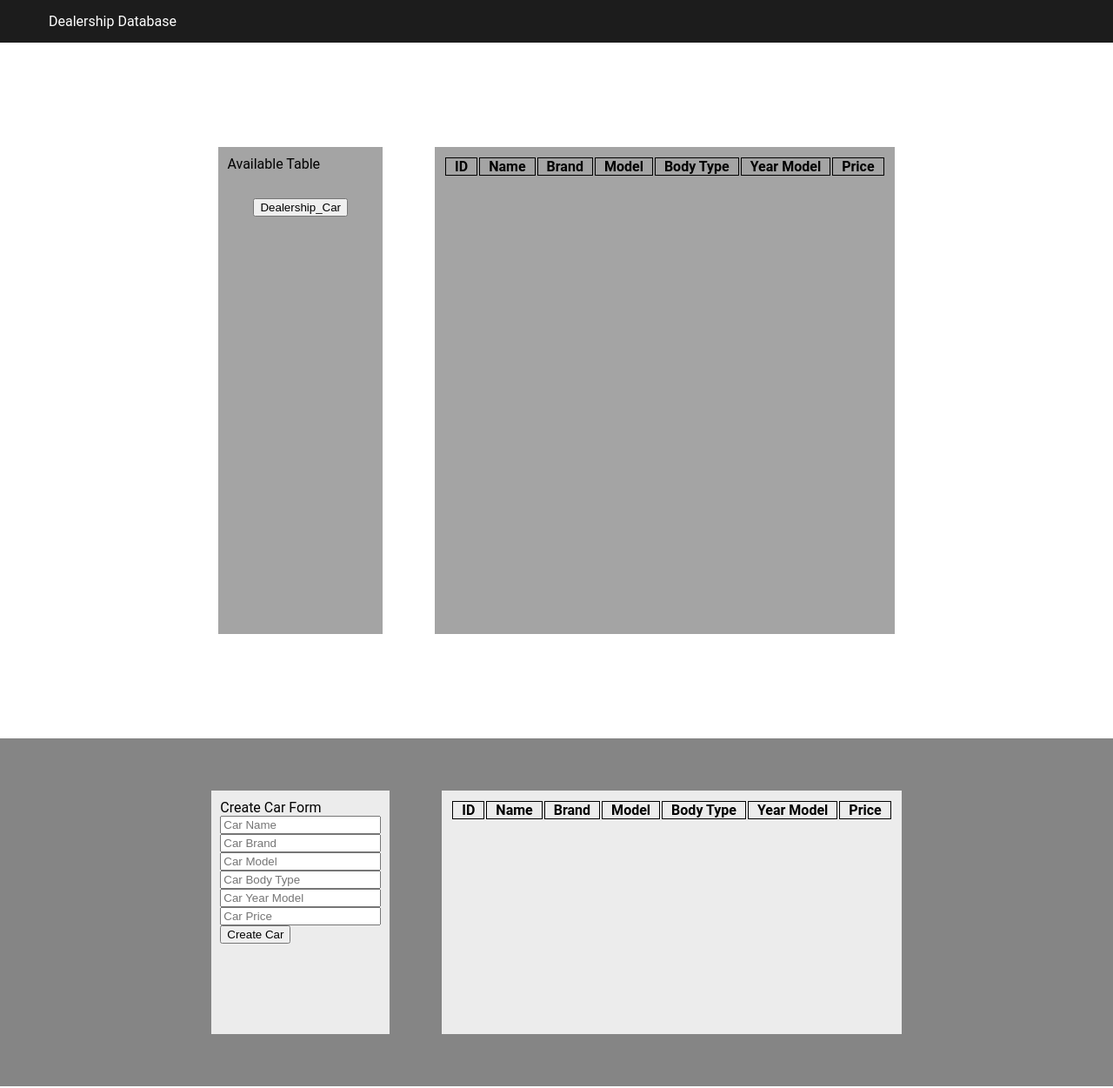
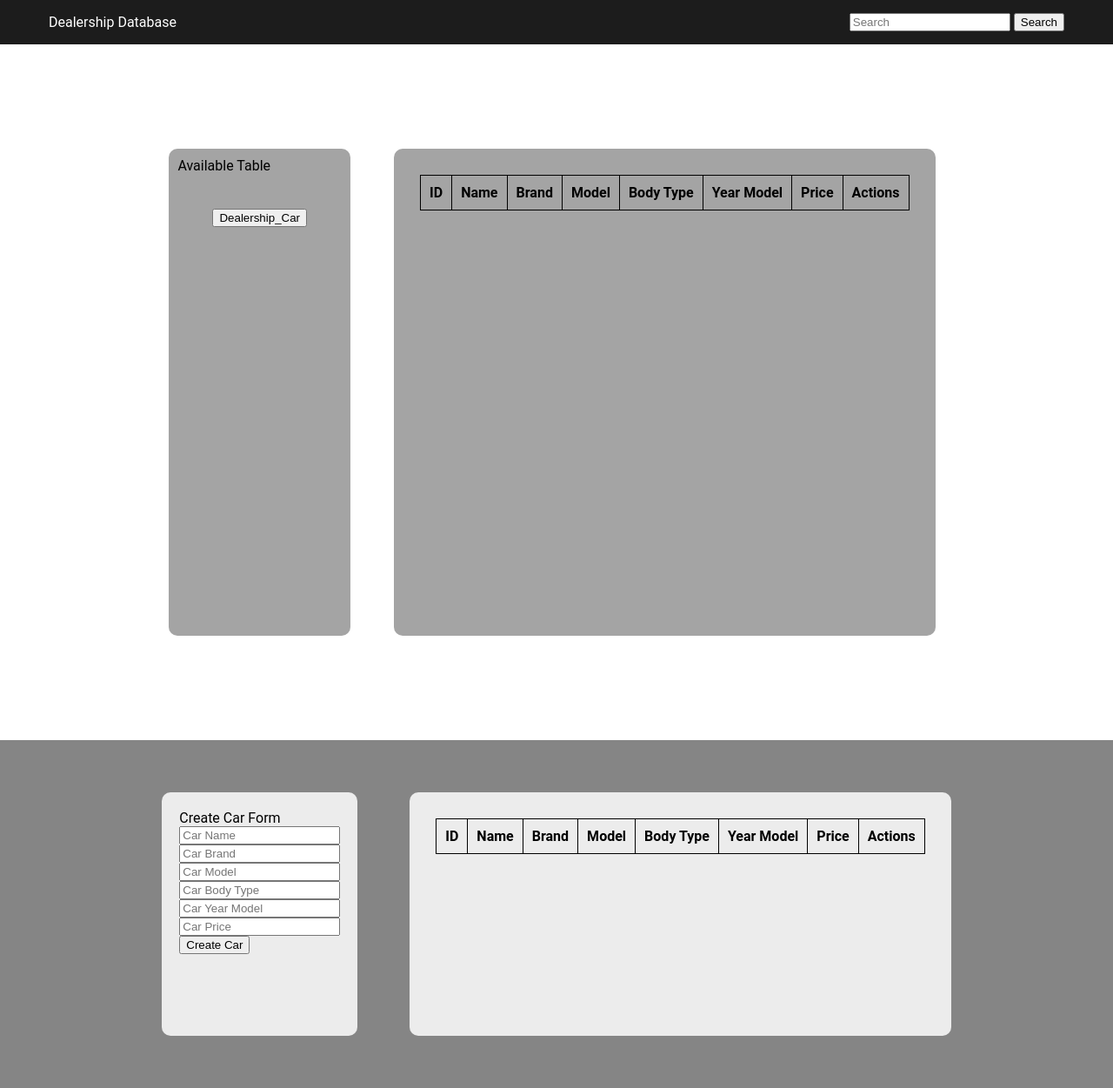
Before and after one commit to khesir/dealership-database-practice, a website: page src/client/index.html in a window 1280 px wide. Shown: the whole page at 87% size. Drawn offline with Linux system fonts and the light colour scheme; no server answers.

Commit message:
Table changes and added buttons

```diff
--- a/src/client/css/style.css
+++ b/src/client/css/style.css
@@ -12,14 +12,7 @@ body {
     margin: 0px;
 }
 
-.hidden{
-    display: none;
-}
-.success{
-    color: white;
-    background-color: green;
-    padding: 10px;
-}
+
 nav {
     top: 0;
     left: 0;
@@ -50,21 +43,24 @@ header div{
     margin: 30px;
 }
 
-.listOfTables{
+.selectionTable{
     padding: 10px;
+    margin: 20px;
+    border-radius: 10px;
+}
+.resTable{
+    overflow:auto;
+    border-radius: 10px;
+}
+.resTable table{
     margin: 20px;
 
 }
-.resTable{
-    overflow: auto;
-}
-.resTable th{
-    padding: 0px 10px;
-    border: 1px solid black;
-}
-.resTable td{
-    padding: 10px;
-    margin: 10px;
+.resTable table,th,td{
+    padding: 10px 10px 10px 10px;
+    border: solid black 1px;
+    border-collapse: collapse;
+    text-align: left;
 }
 section {
     background-color: #858585;
@@ -80,3 +76,23 @@ section div{
     padding: 10px;
     margin: 30px;
 }
+form{
+    color:black;
+    background-color: #ececec;
+    height: 70%;
+    padding: 10px;
+    margin: 30px;
+}
+.createForm{
+    padding: 20px;
+    border-radius: 10px;
+}
+.hidden{
+    display: none;
+}
+.success{
+    color: white;
+    background-color: green;
+    padding: 10px;
+    transition: 0.5s;
+}
--- a/src/client/index.html
+++ b/src/client/index.html
@@ -9,6 +9,10 @@
 <body>
     <nav>
         <div class="container">Dealership Database</div>
+        <div>
+            <input type="text" name="" id="" placeholder="Search">
+            <button type="button" id="searchBtn">Search</button>
+        </div>
     </nav>
     <header>
         <div class="selectionTable">
@@ -27,6 +31,7 @@
                     <th>Body Type</th>
                     <th>Year Model</th>
                     <th>Price</th>
+                    <th colspan="2" style="text-align: right;">Actions</th>
                 </thead>
                 <tbody id="table1"></tbody>
             </table>
@@ -34,7 +39,7 @@
         </div>
     </header>
     <section>
-        <div class="createCarForm">
+        <form class="createForm">
             <label>Create Car Form</label><br>
             <input id="carName" type="text" placeholder="Car Name"><br>
             <input id="carBrand" type="text" placeholder="Car Brand"><br>
@@ -46,7 +51,7 @@
             <br>
 
             <label id="carNotif" class="hidden">Car has been created!</label>
-        </div>
+        </form>
         <div class="resTable">
             <table>
                 <thead>
@@ -57,6 +62,7 @@
                     <th>Body Type</th>
                     <th>Year Model</th>
                     <th>Price</th>
+                    <th colspan="2" style="text-align: right;">Actions</th>
                 </thead>
                 <tbody id="table2"></tbody>
             </table>
```
